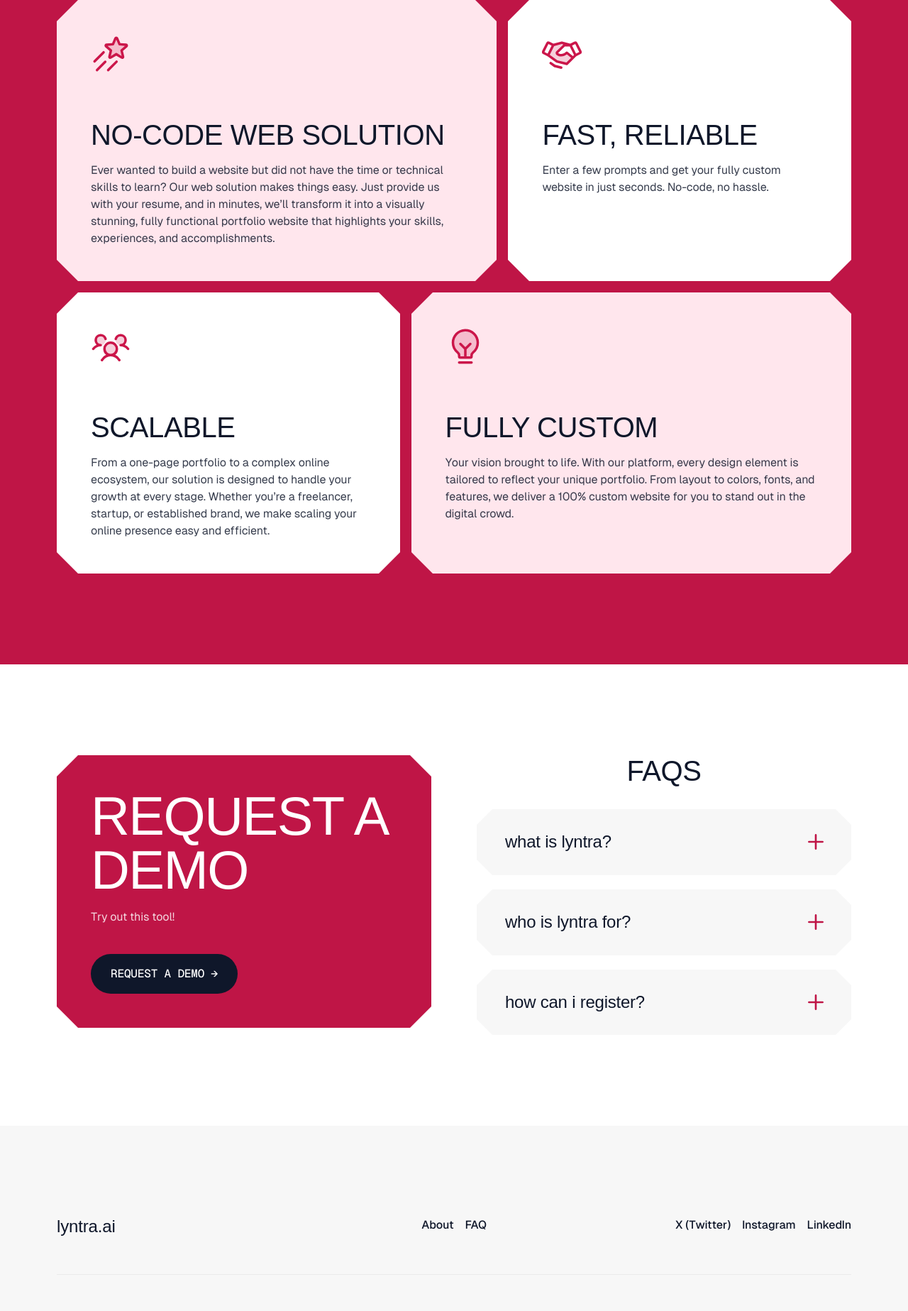
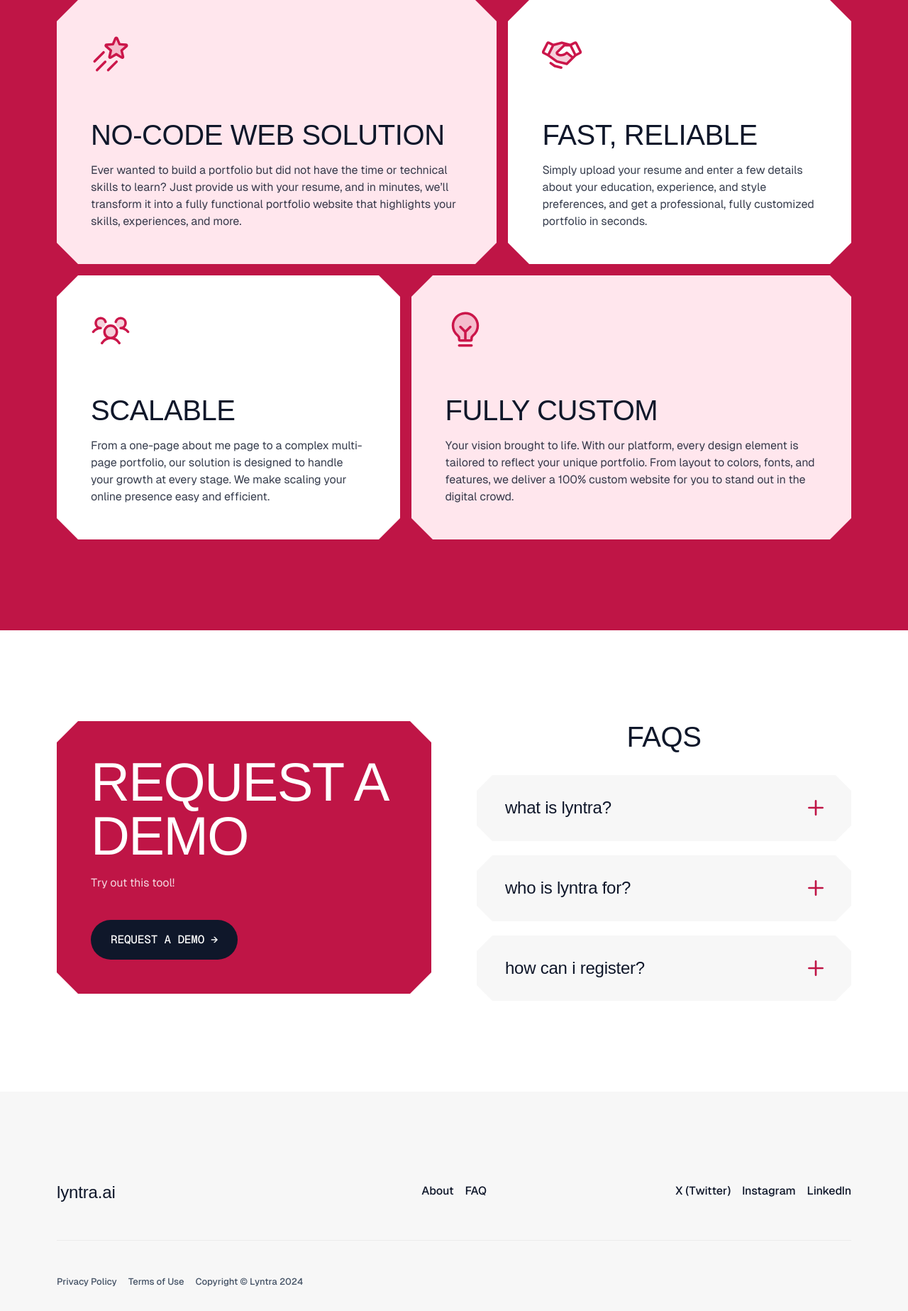
Before and after one commit to Kashyap822/lyntra, a Flask app: page / in a window 1280 px wide. Shown: the part 485-2332 px from the top of the page at 71% size. Run offline with Flask 3, Linux system fonts and the light colour scheme; some libraries are stand-ins or nearby versions; some web fonts are replaced.

Commit message:
Update the language on the home page
- The verbiage should more accurately describe Lyntra AI's purpose and target audience

```diff
--- a/src/templates/index.html
+++ b/src/templates/index.html
@@ -70,8 +70,9 @@
         <h3 class="heading large">no-code web solution</h3>
         <div class="spacer-16"></div>
         <p class="paragraph">
-          Ever wanted to build a website but did not have the time or technical skills to learn? Our web solution makes things easy.
-          Just provide us with your resume, and in minutes, we’ll transform it into a visually stunning, fully functional portfolio website that highlights your skills, experiences, and accomplishments.
+          Ever wanted to build a portfolio but did not have the time or technical skills to learn?
+          Just provide us with your resume, and in minutes,
+          we’ll transform it into a fully functional portfolio website that highlights your skills, experiences, and more.
         </p>
         <div class="corner-cuts-wrapper text-color-accent">
           <div class="corner-cut-top-left w-embed">
@@ -102,7 +103,8 @@
             <h3 class="heading large">fast, reliable</h3>
             <div class="spacer-16"></div>
             <p class="paragraph">
-              Enter a few prompts and get your fully custom website in just seconds. No-code, no hassle.
+              Simply upload your resume and enter a few details about your education, experience, and style preferences,
+              and get a professional, fully customized portfolio in seconds.
             </p>
             <div class="corner-cuts-wrapper text-color-accent">
               <div class="corner-cut-top-left w-embed">
@@ -133,8 +135,8 @@
           <h3 class="heading large">scalable</h3>
           <div class="spacer-16"></div>
           <p class="paragraph">
-            From a one-page portfolio to a complex online ecosystem, our solution is designed to handle your growth at every stage.
-            Whether you’re a freelancer, startup, or established brand, we make scaling your online presence easy and efficient.
+            From a one-page about me page to a complex multi-page portfolio, our solution is designed to handle your growth at every stage.
+            We make scaling your online presence easy and efficient.
           </p>
           <div class="corner-cuts-wrapper text-color-accent">
           <div class="corner-cut-top-left w-embed">
@@ -242,7 +244,13 @@
               <img src="{{ url_for('static', filename='images/plus-bold.svg') }}" loading="lazy" alt="Plus icon" class="faq-icon"/>
             </div>
             <div style="width:100%;height:0px" class="faq-answer">
-              <p>Lyntra is centered around a unique web design tool that uses AI to fully customize a website.</p>
+              <p>
+                Lyntra is an AI-powered web design tool that helps users create custom portfolios and websites in minutes.
+                By simply entering a few key details such as your style preference and resume,
+                you can receive a fully personalized, professional website without the need for coding or maintenance.
+                Lyntra is built to streamline the web design process, making it accessible for anyone looking to showcase their skills,
+                experience, and personal brand online.
+              </p>
               <div class="spacer-40"></div>
             </div>
             <div class="corner-cuts-wrapper text-color-100">
@@ -274,7 +282,16 @@
               <img loading="lazy" src="{{ url_for('static', filename='images/plus-bold.svg') }}" alt="Plus icon" class="faq-icon"/>
             </div>
             <div style="width:100%;height:0px" class="faq-answer">
-              <p>Our AI web design tool is created for anyone interested in technology and innovation, including professionals, entrepreneurs, students, and thought leaders.</p>
+              <p>
+                Did you know that 71% of employers agree that having a portfolio website influences their hiring decisions,
+                but less than 20% of people actually have a personal portfolio?
+                <br> <br>
+                Lyntra is designed for students, job seekers, and professionals looking to build a personal portfolio.
+                It’s ideal for those who want to create a standout online presence quickly and easily.
+                Whether you're just starting your career or looking to advance, Lyntra allows you to present your work in a polished,
+                professional way without the need for design or coding skills.
+                It's also perfect for entrepreneurs and professionals who need a fast, simple solution to get a custom website up and running.
+              </p>
               <div class="spacer-40"></div>
             </div>
             <div class="corner-cuts-wrapper text-color-100">
```
